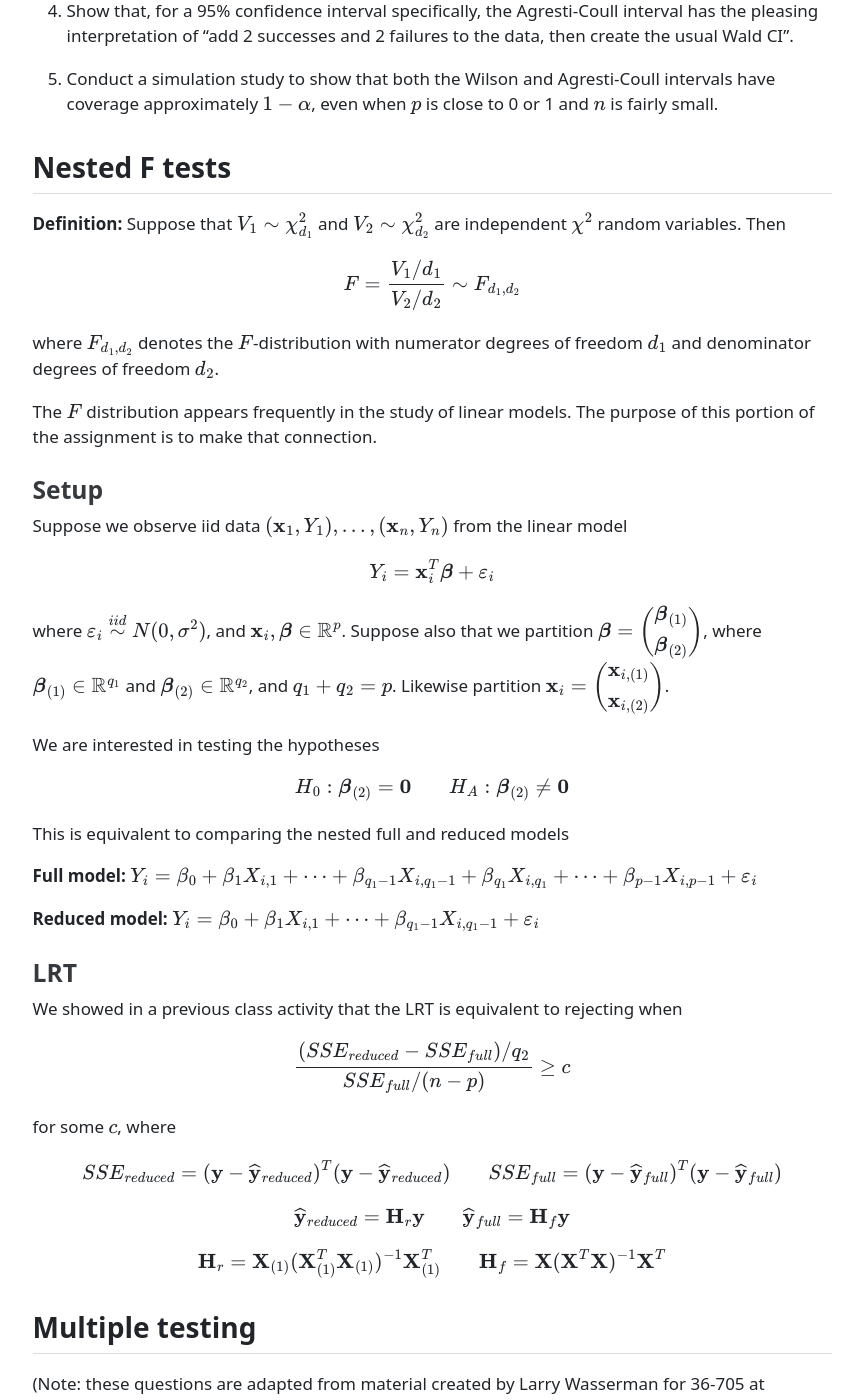
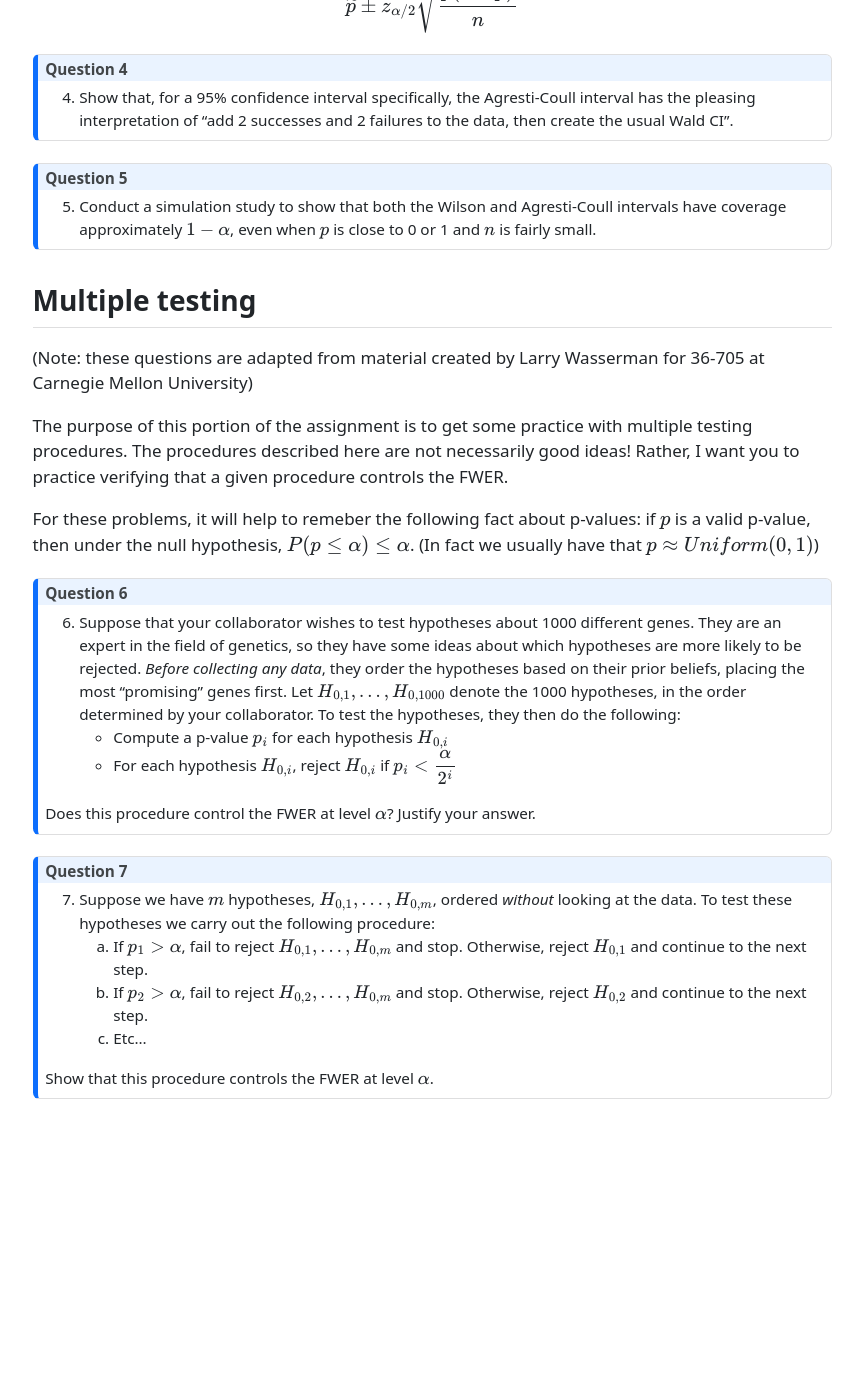
Before and after one commit to sta711-s26/sta711-s26.github.io, a Jekyll site: the page homework/hw_10.html, which Jekyll copies as it is, in a window 1280 px wide and 1400 px high, scrolled down 2204 px. Shown: the whole window, without its empty margins (208-1071 px from the left). Built offline with Jekyll 4.4.1, drawn with Linux system fonts in a browser that asks for light colours; an icon font too large for the unit is left out; after the commit the page ends 3402 px from its top, so only the background shows below that; some of the changed text lies outside the part shown.

Commit message:
adding hw 10

```diff
--- a/homework/hw_10.html
+++ b/homework/hw_10.html
@@ -98,14 +98,40 @@ window.Quarto = {
 <p>See the course website for a <a href="https://sta711-s26.github.io/homework/hw_template.tex">homework template</a> file and <a href="https://sta711-s26.github.io/homework/latex_instructions/">instructions</a> on getting started with LaTeX and Overleaf.</p>
 <section id="confidence-intervals" class="level2">
 <h2 class="anchored" data-anchor-id="confidence-intervals">Confidence intervals</h2>
+<div class="callout callout-style-default callout-note no-icon callout-titled">
+<div class="callout-header d-flex align-content-center">
+<div class="callout-icon-container">
+<i class="callout-icon no-icon"></i>
+</div>
+<div class="callout-title-container flex-fill">
+<span class="screen-reader-only">Note</span>Question 1
+</div>
+</div>
+<div class="callout-body-container callout-body">
 <ol type="1">
-<li><p>Suppose <span class="math inline">\(X_1,...,X_n \overset{iid}{\sim} N(\theta, \theta)\)</span>, where <span class="math inline">\(\theta &gt; 0\)</span>. Find a pivotal quantity <span class="math inline">\(Q(X_1,...,X_n, \theta)\)</span>, and use the quantity to create a <span class="math inline">\(1 - \alpha\)</span> confidence interval for <span class="math inline">\(\theta\)</span>.</p></li>
-<li><p>Suppose that <span class="math inline">\(X_1,...,X_n \overset{iid}{\sim} N(\mu, \sigma^2)\)</span>.</p>
+<li>Suppose <span class="math inline">\(X_1,...,X_n \overset{iid}{\sim} N(\theta, \theta)\)</span>, where <span class="math inline">\(\theta &gt; 0\)</span>. Find a pivotal quantity <span class="math inline">\(Q(X_1,...,X_n, \theta)\)</span>, and use the quantity to create a <span class="math inline">\(1 - \alpha\)</span> confidence interval for <span class="math inline">\(\theta\)</span>.</li>
+</ol>
+</div>
+</div>
+<div class="callout callout-style-default callout-note no-icon callout-titled">
+<div class="callout-header d-flex align-content-center">
+<div class="callout-icon-container">
+<i class="callout-icon no-icon"></i>
+</div>
+<div class="callout-title-container flex-fill">
+<span class="screen-reader-only">Note</span>Question 2
+</div>
+</div>
+<div class="callout-body-container callout-body">
+<ol start="2" type="1">
+<li>Suppose that <span class="math inline">\(X_1,...,X_n \overset{iid}{\sim} N(\mu, \sigma^2)\)</span>.
 <ol type="a">
 <li>If <span class="math inline">\(\sigma^2\)</span> is known, the interval for <span class="math inline">\(\mu\)</span> is <span class="math inline">\(\overline{X} \pm z_{\alpha/2} \frac{\sigma}{\sqrt{n}}\)</span>, and the <em>width</em> of the interval is <span class="math inline">\(2z_{\alpha/2} \frac{\sigma}{\sqrt{n}}\)</span>. Find the minimum value of <span class="math inline">\(n\)</span> so that a 95% confidence interval for <span class="math inline">\(\mu\)</span> will have a length of at most <span class="math inline">\(\sigma/4\)</span>.</li>
 <li>If <span class="math inline">\(\sigma^2\)</span> is unknown, the interval for <span class="math inline">\(\mu\)</span> is <span class="math inline">\(\overline{X} \pm t_{n-1, \alpha/2} \frac{s}{\sqrt{n}}\)</span>, where <span class="math inline">\(s^2 = \frac{1}{n-1} \sum \limits_{i=1}^n (X_i - \overline{X})^2\)</span>. Find the minimum value of <span class="math inline">\(n\)</span> such that, with probability 0.9, a 95% confidence interval for <span class="math inline">\(\mu\)</span> will have a length of at most <span class="math inline">\(\sigma/4\)</span>. (You can use R to help answer this question!)</li>
 </ol></li>
 </ol>
+</div>
+</div>
 </section>
 <section id="confidence-intervals-for-a-binomial-proportion" class="level2">
 <h2 class="anchored" data-anchor-id="confidence-intervals-for-a-binomial-proportion">Confidence intervals for a binomial proportion</h2>
@@ -118,6 +144,16 @@ window.Quarto = {
 <p>One way to create a confidence set is by inverting a hypothesis test. Suppose we wish to test the hypotheses <span class="math display">\[H_0: p = p_0 \hspace{1cm} H_A: p \neq p_0\]</span> Under <span class="math inline">\(H_0\)</span>, <span class="math display">\[\dfrac{\widehat{p} - p_0}{\sqrt{p_0(1 - p_0)/n}} \approx N(0, 1)\]</span> (the difference here, compared to the Wald interval, is that we are using <span class="math inline">\(p_0\)</span> instead of <span class="math inline">\(\widehat{p}\)</span> for the variance). Inverting the test to create a <span class="math inline">\(1 - \alpha\)</span> confidence set for <span class="math inline">\(p\)</span> gives us the set <span class="math display">\[\left\lbrace p_0: \
 \Biggr\lvert \dfrac{\widehat{p} - p_0}{\sqrt{p_0(1 - p_0)/n}} \Biggr\rvert \leq z_{\alpha/2} \right\rbrace\]</span></p>
 <p>With some rearrangement, we can express this set as an interval (called the <em>Wilson interval</em> or the <em>Wilson score interval</em>) whose endpoints depend on <span class="math inline">\(\widehat{p}\)</span>, <span class="math inline">\(n\)</span>, and <span class="math inline">\(z_{\alpha/2}\)</span> (but the endpoints will be different to the Wald interval above).</p>
+<div class="callout callout-style-default callout-note no-icon callout-titled">
+<div class="callout-header d-flex align-content-center">
+<div class="callout-icon-container">
+<i class="callout-icon no-icon"></i>
+</div>
+<div class="callout-title-container flex-fill">
+<span class="screen-reader-only">Note</span>Question 3
+</div>
+</div>
+<div class="callout-body-container callout-body">
 <ol start="3" type="1">
 <li>Find an expression for the Wilson interval, in the usual form <span class="math display">\[\text{something} \pm (\text{something else})\]</span> <em>Hints</em>:
 <ul>
@@ -125,41 +161,91 @@ window.Quarto = {
 <li>You will have to solve a quadratic equation</li>
 </ul></li>
 </ol>
+</div>
+</div>
 </section>
 <section id="the-agresti-coull-interval" class="level3">
 <h3 class="anchored" data-anchor-id="the-agresti-coull-interval">The Agresti-Coull interval</h3>
 <p>The <em>center</em> of the Wilson interval from the previous question is</p>
 <p><span class="math display">\[\widetilde{p} = \widehat{p} \left( \frac{n}{n + z^2_{\alpha/2}} \right) + \frac{1}{2} \left( \frac{z^2_{\alpha/2}}{n + z^2_{\alpha/2}} \right)\]</span> Rather than calculate the complicated endpoints of the Wilson interval, the Agresti-Coull approach applies the usual Wald interval to the modified estimate <span class="math inline">\(\widetilde{p}\)</span>. That is, the Agresti-Coull interval is <span class="math display">\[\widetilde{p} \pm z_{\alpha/2} \sqrt{\frac{\widetilde{p}(1 - \widetilde{p})}{n}}\]</span></p>
+<div class="callout callout-style-default callout-note no-icon callout-titled">
+<div class="callout-header d-flex align-content-center">
+<div class="callout-icon-container">
+<i class="callout-icon no-icon"></i>
+</div>
+<div class="callout-title-container flex-fill">
+<span class="screen-reader-only">Note</span>Question 4
+</div>
+</div>
+<div class="callout-body-container callout-body">
 <ol start="4" type="1">
-<li><p>Show that, for a 95% confidence interval specifically, the Agresti-Coull interval has the pleasing interpretation of “add 2 successes and 2 failures to the data, then create the usual Wald CI”.</p></li>
-<li><p>Conduct a simulation study to show that both the Wilson and Agresti-Coull intervals have coverage approximately <span class="math inline">\(1 - \alpha\)</span>, even when <span class="math inline">\(p\)</span> is close to 0 or 1 and <span class="math inline">\(n\)</span> is fairly small.</p></li>
+<li>Show that, for a 95% confidence interval specifically, the Agresti-Coull interval has the pleasing interpretation of “add 2 successes and 2 failures to the data, then create the usual Wald CI”.</li>
 </ol>
-</section>
-</section>
-<section id="nested-f-tests" class="level2">
-<h2 class="anchored" data-anchor-id="nested-f-tests">Nested F tests</h2>
-<p><strong>Definition:</strong> Suppose that <span class="math inline">\(V_1 \sim \chi^2_{d_1}\)</span> and <span class="math inline">\(V_2 \sim \chi^2_{d_2}\)</span> are independent <span class="math inline">\(\chi^2\)</span> random variables. Then <span class="math display">\[F = \dfrac{V_1/d_1}{V_2/d_2} \sim F_{d_1, d_2}\]</span> where <span class="math inline">\(F_{d_1, d_2}\)</span> denotes the <span class="math inline">\(F\)</span>-distribution with numerator degrees of freedom <span class="math inline">\(d_1\)</span> and denominator degrees of freedom <span class="math inline">\(d_2\)</span>.</p>
-<p>The <span class="math inline">\(F\)</span> distribution appears frequently in the study of linear models. The purpose of this portion of the assignment is to make that connection.</p>
-<section id="setup" class="level3">
-<h3 class="anchored" data-anchor-id="setup">Setup</h3>
-<p>Suppose we observe iid data <span class="math inline">\((\mathbf{x}_1, Y_1),...,(\mathbf{x}_n, Y_n)\)</span> from the linear model</p>
-<p><span class="math display">\[Y_i = \mathbf{x}_i^T \boldsymbol{\beta} + \varepsilon_i\]</span></p>
-<p>where <span class="math inline">\(\varepsilon_i \overset{iid}{\sim} N(0, \sigma^2)\)</span>, and <span class="math inline">\(\mathbf{x}_i, \boldsymbol{\beta} \in \mathbb{R}^{p}\)</span>. Suppose also that we partition <span class="math inline">\(\boldsymbol{\beta} = \begin{pmatrix} \boldsymbol{\beta}_{(1)} \\ \boldsymbol{\beta}_{(2)} \end{pmatrix}\)</span>, where <span class="math inline">\(\boldsymbol{\beta}_{(1)} \in \mathbb{R}^{q_1}\)</span> and <span class="math inline">\(\boldsymbol{\beta}_{(2)} \in \mathbb{R}^{q_2}\)</span>, and <span class="math inline">\(q_1 + q_2 = p\)</span>. Likewise partition <span class="math inline">\(\mathbf{x}_i = \begin{pmatrix} \mathbf{x}_{i, (1)} \\ \mathbf{x}_{i, (2)} \end{pmatrix}\)</span>.</p>
-<p>We are interested in testing the hypotheses</p>
-<p><span class="math display">\[H_0: \boldsymbol{\beta}_{(2)} = \boldsymbol{0} \hspace{1cm} H_A: \boldsymbol{\beta}_{(2)} \neq \boldsymbol{0}\]</span></p>
-<p>This is equivalent to comparing the nested full and reduced models</p>
-<p><strong>Full model:</strong> <span class="math inline">\(Y_i = \beta_0 + \beta_1 X_{i,1} + \cdots + \beta_{q_1 - 1} X_{i,q_1 - 1} + \beta_{q_1} X_{i, q_1} + \cdots + \beta_{p-1} X_{i,p-1} + \varepsilon_i\)</span></p>
-<p><strong>Reduced model:</strong> <span class="math inline">\(Y_i = \beta_0 + \beta_1 X_{i,1} + \cdots + \beta_{q_1 - 1} X_{i,q_1 - 1} + \varepsilon_i\)</span></p>
-</section>
-<section id="lrt" class="level3">
-<h3 class="anchored" data-anchor-id="lrt">LRT</h3>
-<p>We showed in a previous class activity that the LRT is equivalent to rejecting when <span class="math display">\[\dfrac{(SSE_{reduced} - SSE_{full})/q_2}{SSE_{full}/(n-p)} \geq c\]</span> for some <span class="math inline">\(c\)</span>, where <span class="math display">\[SSE_{reduced} = (\mathbf{y} - \widehat{\mathbf{y}}_{reduced})^T (\mathbf{y} - \widehat{\mathbf{y}}_{reduced}) \hspace{1cm} SSE_{full} = (\mathbf{y} - \widehat{\mathbf{y}}_{full})^T (\mathbf{y} - \widehat{\mathbf{y}}_{full})\]</span> <span class="math display">\[\widehat{\mathbf{y}}_{reduced} = \mathbf{H}_r \mathbf{y} \hspace{1cm} \widehat{\mathbf{y}}_{full} = \mathbf{H}_f \mathbf{y}\]</span> <span class="math display">\[\mathbf{H}_r = \mathbf{X}_{(1)}(\mathbf{X}_{(1)}^T\mathbf{X}_{(1)})^{-1} \mathbf{X}_{(1)}^T \hspace{1cm} \mathbf{H}_f = \mathbf{X} (\mathbf{X}^T\mathbf{X})^{-1} \mathbf{X}^T\]</span></p>
+</div>
+</div>
+<div class="callout callout-style-default callout-note no-icon callout-titled">
+<div class="callout-header d-flex align-content-center">
+<div class="callout-icon-container">
+<i class="callout-icon no-icon"></i>
+</div>
+<div class="callout-title-container flex-fill">
+<span class="screen-reader-only">Note</span>Question 5
+</div>
+</div>
+<div class="callout-body-container callout-body">
+<ol start="5" type="1">
+<li>Conduct a simulation study to show that both the Wilson and Agresti-Coull intervals have coverage approximately <span class="math inline">\(1 - \alpha\)</span>, even when <span class="math inline">\(p\)</span> is close to 0 or 1 and <span class="math inline">\(n\)</span> is fairly small.</li>
+</ol>
+</div>
+</div>
 </section>
 </section>
 <section id="multiple-testing" class="level2">
 <h2 class="anchored" data-anchor-id="multiple-testing">Multiple testing</h2>
 <p>(Note: these questions are adapted from material created by Larry Wasserman for 36-705 at Carnegie Mellon University)</p>
 <p>The purpose of this portion of the assignment is to get some practice with multiple testing procedures. The procedures described here are not necessarily good ideas! Rather, I want you to practice verifying that a given procedure controls the FWER.</p>
+<p>For these problems, it will help to remeber the following fact about p-values: if <span class="math inline">\(p\)</span> is a valid p-value, then under the null hypothesis, <span class="math inline">\(P(p \leq \alpha) \leq \alpha\)</span>. (In fact we usually have that <span class="math inline">\(p \approx Uniform(0, 1)\)</span>)</p>
+<div class="callout callout-style-default callout-note no-icon callout-titled">
+<div class="callout-header d-flex align-content-center">
+<div class="callout-icon-container">
+<i class="callout-icon no-icon"></i>
+</div>
+<div class="callout-title-container flex-fill">
+<span class="screen-reader-only">Note</span>Question 6
+</div>
+</div>
+<div class="callout-body-container callout-body">
+<ol start="6" type="1">
+<li>Suppose that your collaborator wishes to test hypotheses about 1000 different genes. They are an expert in the field of genetics, so they have some ideas about which hypotheses are more likely to be rejected. <em>Before collecting any data</em>, they order the hypotheses based on their prior beliefs, placing the most “promising” genes first. Let <span class="math inline">\(H_{0,1},...,H_{0,1000}\)</span> denote the 1000 hypotheses, in the order determined by your collaborator. To test the hypotheses, they then do the following:
+<ul>
+<li>Compute a p-value <span class="math inline">\(p_i\)</span> for each hypothesis <span class="math inline">\(H_{0,i}\)</span></li>
+<li>For each hypothesis <span class="math inline">\(H_{0,i}\)</span>, reject <span class="math inline">\(H_{0,i}\)</span> if <span class="math inline">\(p_i &lt; \dfrac{\alpha}{2^i}\)</span></li>
+</ul></li>
+</ol>
+<p>Does this procedure control the FWER at level <span class="math inline">\(\alpha\)</span>? Justify your answer.</p>
+</div>
+</div>
+<div class="callout callout-style-default callout-note no-icon callout-titled">
+<div class="callout-header d-flex align-content-center">
+<div class="callout-icon-container">
+<i class="callout-icon no-icon"></i>
+</div>
+<div class="callout-title-container flex-fill">
+<span class="screen-reader-only">Note</span>Question 7
+</div>
+</div>
+<div class="callout-body-container callout-body">
+<ol start="7" type="1">
+<li>Suppose we have <span class="math inline">\(m\)</span> hypotheses, <span class="math inline">\(H_{0,1},...,H_{0,m}\)</span>, ordered <em>without</em> looking at the data. To test these hypotheses we carry out the following procedure:
+<ol type="a">
+<li>If <span class="math inline">\(p_1 &gt; \alpha\)</span>, fail to reject <span class="math inline">\(H_{0,1},...,H_{0,m}\)</span> and stop. Otherwise, reject <span class="math inline">\(H_{0,1}\)</span> and continue to the next step.</li>
+<li>If <span class="math inline">\(p_2 &gt; \alpha\)</span>, fail to reject <span class="math inline">\(H_{0,2},...,H_{0,m}\)</span> and stop. Otherwise, reject <span class="math inline">\(H_{0,2}\)</span> and continue to the next step.</li>
+<li>Etc…</li>
+</ol></li>
+</ol>
+<p>Show that this procedure controls the FWER at level <span class="math inline">\(\alpha\)</span>.</p>
+</div>
+</div>
 </section>
 
 </main>
```
Also changed, not shown: _modules/week-14.md (+1 -0 lines), homework/hw_10.qmd (+54 -35 lines).
